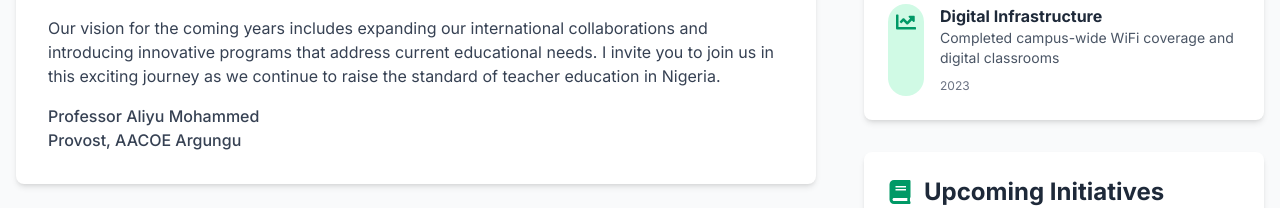
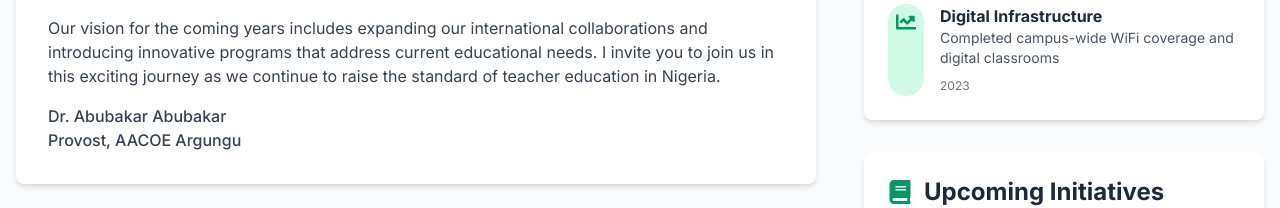
Before and after one commit to AA-Coe-Argungu/website, a Next.js app: page /provost-message in a window 1280 px wide. Shown: the part 937-1145 px from the top of the page. Built offline with nearby package versions, Linux system fonts and the light colour scheme.

Commit message:
Updated Provost Message

```diff
--- a/src/app/provost-message/page.jsx
+++ b/src/app/provost-message/page.jsx
@@ -103,7 +103,7 @@ const ProvostMessage = () => {
                 </p>
 
                 <p className="font-medium">
-                  Professor Aliyu Mohammed
+                  Dr. Abubakar Abubakar
                   <br />
                   Provost, AACOE Argungu
                 </p>
```
